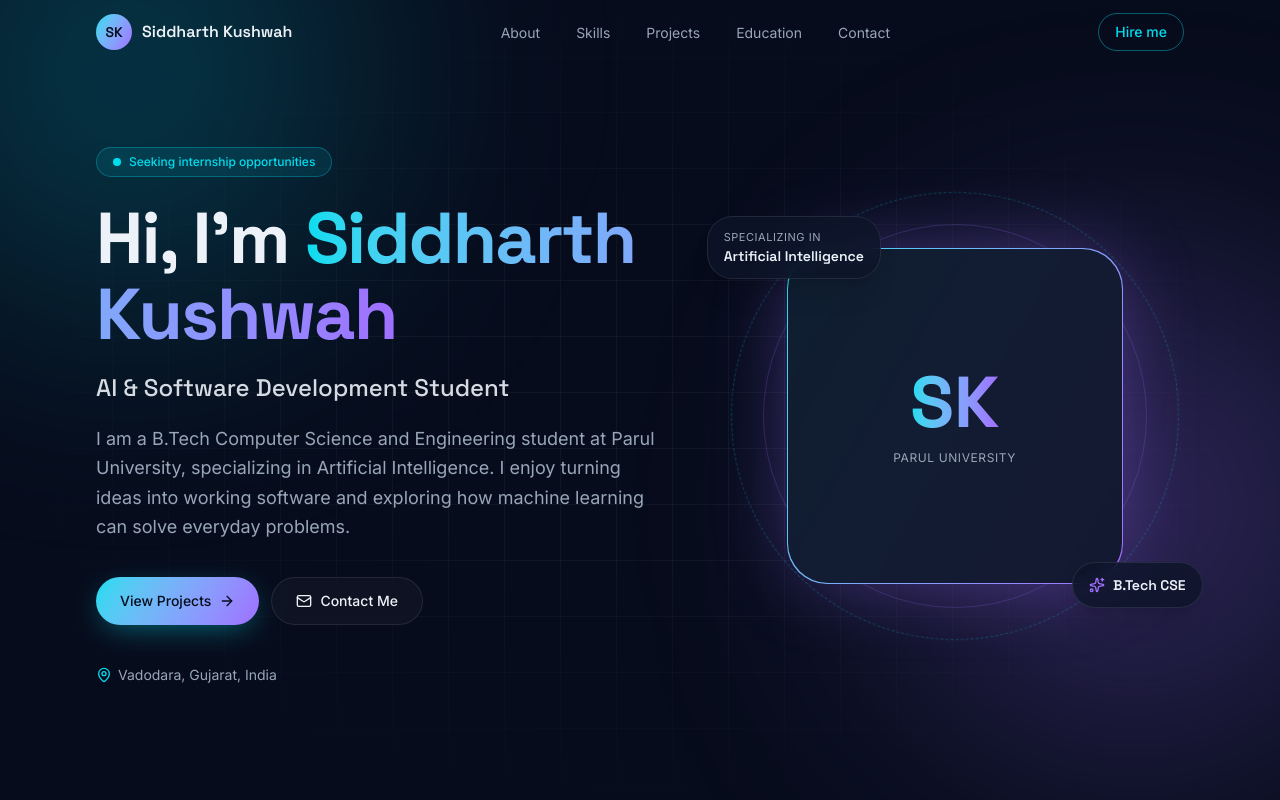
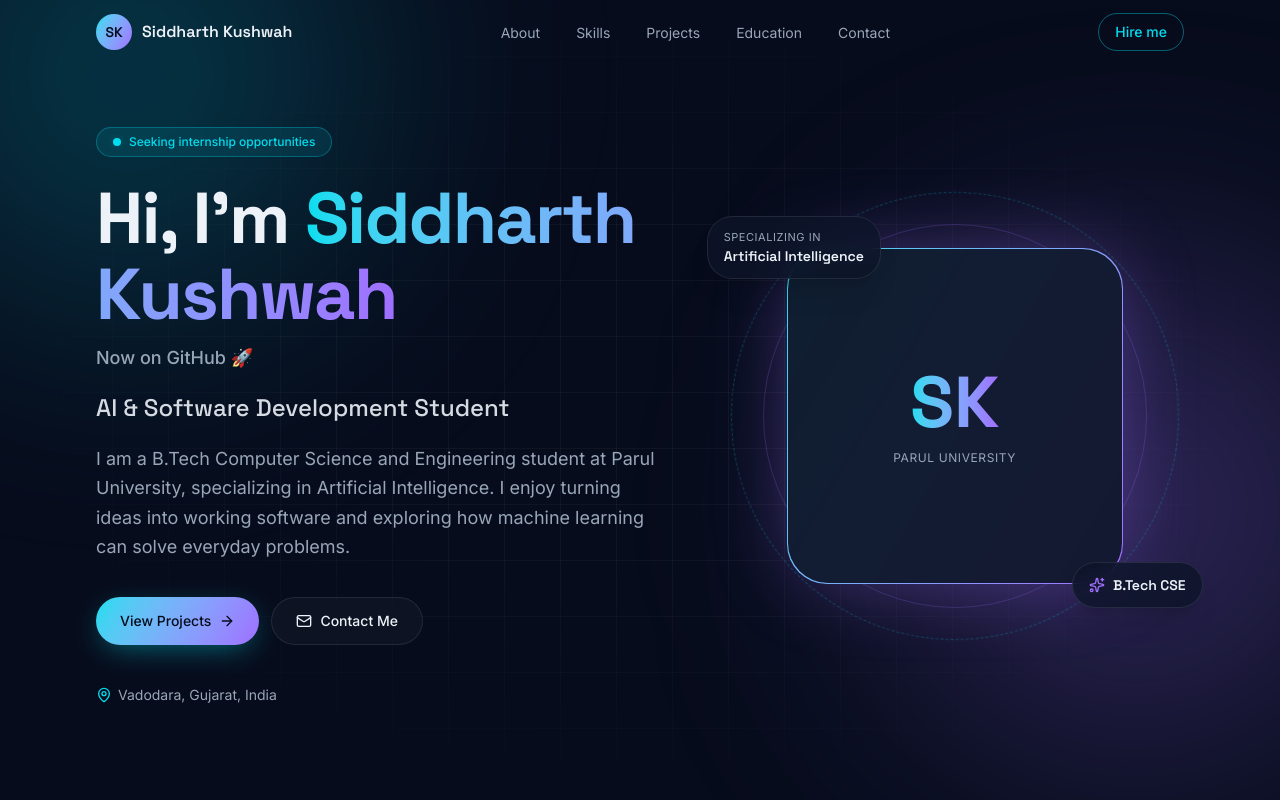
Before and after one commit to siddharthkush09/siddharth-ai-portfolio, a Next.js app: page / in a window 1280 px wide. Shown: the top 800 px of the page. Built offline with nearby package versions, Linux system fonts and the light colour scheme.

Commit message:
Add "Now on GitHub" line below hero headline

```diff
--- a/components/hero.tsx
+++ b/components/hero.tsx
@@ -26,6 +26,9 @@ export function Hero() {
             {"Hi, I'm "}
             <span className="text-gradient">{profile.name}</span>
           </h1>
+          <p className="mt-3 text-base font-medium text-muted-foreground sm:text-lg">
+            Now on GitHub <span aria-hidden="true">🚀</span>
+          </p>
           <p className="mt-5 font-heading text-xl font-medium text-foreground/90 md:text-2xl">{profile.role}</p>
           <p className="mt-5 max-w-xl leading-relaxed text-muted-foreground text-pretty md:text-lg">
             {profile.intro}
```
